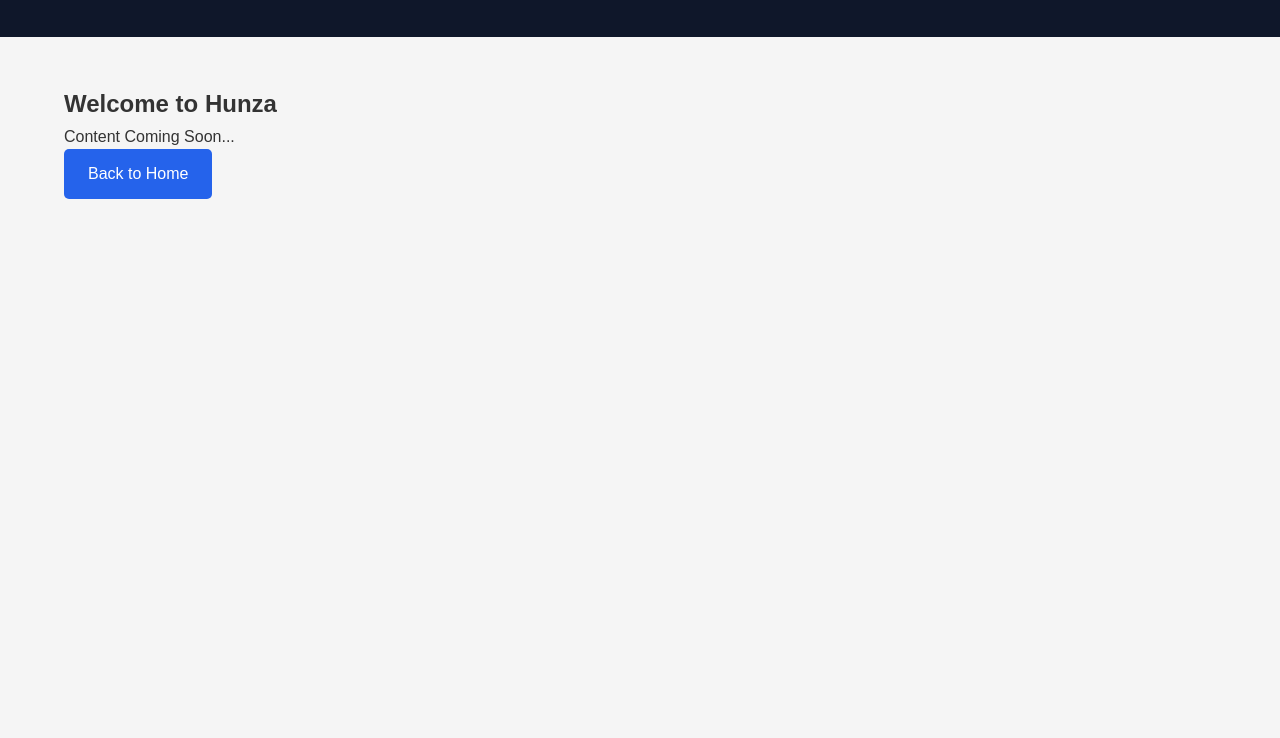
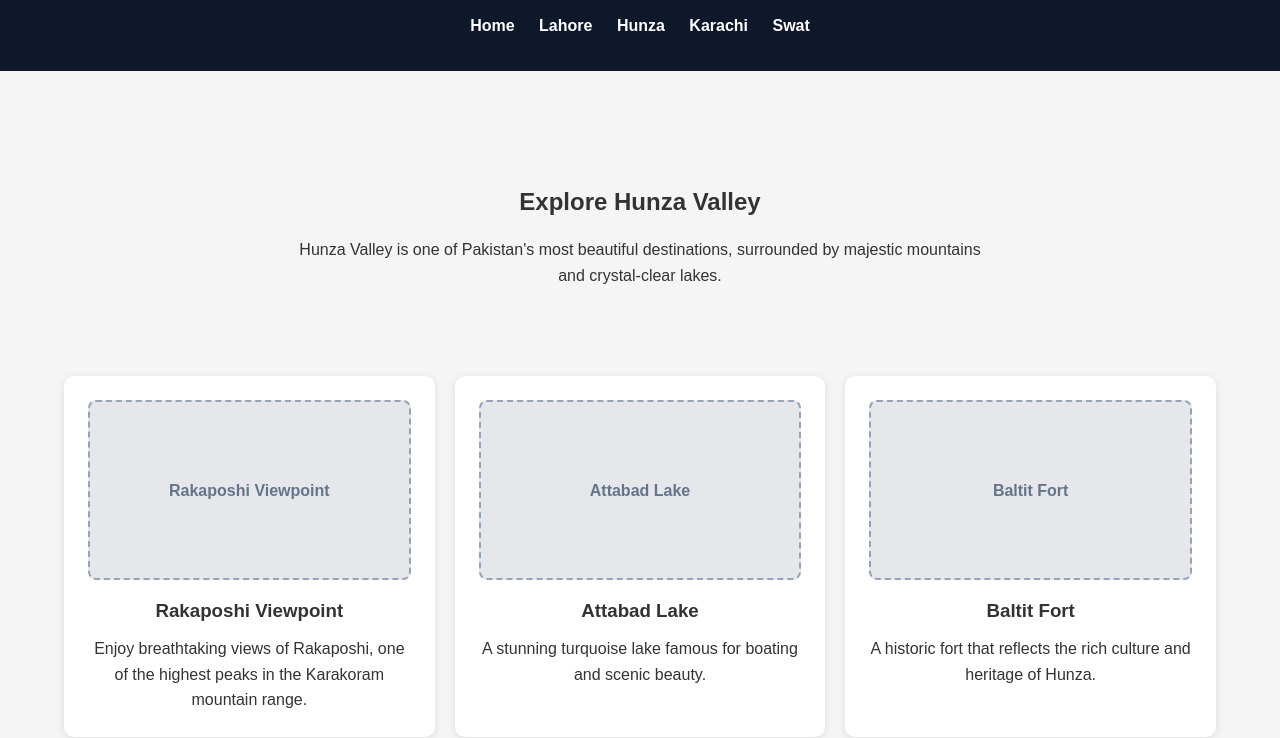
Before and after one commit to Abdullah-0024/pakvista-cicd, a website built with Parcel: page hunza.html in a window 1280 px wide. Shown: the part 86-824 px from the top of the page. Before the commit the page ends 800 px from the top, so only its background shows below. Built offline with nearby package versions, Linux system fonts and the light colour scheme.

Commit message:
Added hunza page and ci-staging

```diff
--- a/hunza.html
+++ b/hunza.html
@@ -3,21 +3,73 @@
 <head>
     <meta charset="UTF-8">
     <meta name="viewport" content="width=device-width, initial-scale=1.0">
-    <title>Hunza - PakVista</title>
+    <title>Hunza Valley</title>
     <link rel="stylesheet" href="style.css">
 </head>
 <body>
 
-    <header>
+<header>
+    <div class="container">
         <h1>Hunza Valley</h1>
-    </header>
 
-    <main class="container">
-        <h2>Welcome to Hunza</h2>
-        <p>Content Coming Soon...</p>
+        <nav>
+            <ul>
+                <li><a href="index.html">Home</a></li>
+                <li><a href="lahore.html">Lahore</a></li>
+                <li><a href="hunza.html">Hunza</a></li>
+                <li><a href="karachi.html">Karachi</a></li>
+                <li><a href="swat.html">Swat</a></li>
+            </ul>
+        </nav>
+    </div>
+</header>
 
-        <a href="index.html" class="btn">Back to Home</a>
-    </main>
+<main>
+<div class="container">
+
+<section class="hero">
+    <h2>Explore Hunza Valley</h2>
+    <p>
+        Hunza Valley is one of Pakistan's most beautiful destinations,
+        surrounded by majestic mountains and crystal-clear lakes.
+    </p>
+</section>
+
+<div class="cards">
+
+    <div class="card">
+        <div class="img-placeholder">Rakaposhi Viewpoint</div>
+        <h3>Rakaposhi Viewpoint</h3>
+        <p>
+            Enjoy breathtaking views of Rakaposhi, one of the highest peaks
+            in the Karakoram mountain range.
+        </p>
+    </div>
+
+    <div class="card">
+        <div class="img-placeholder">Attabad Lake</div>
+        <h3>Attabad Lake</h3>
+        <p>
+            A stunning turquoise lake famous for boating and scenic beauty.
+        </p>
+    </div>
+
+    <div class="card">
+        <div class="img-placeholder">Baltit Fort</div>
+        <h3>Baltit Fort</h3>
+        <p>
+            A historic fort that reflects the rich culture and heritage of Hunza.
+        </p>
+    </div>
+
+</div>
+
+</div>
+</main>
+
+<footer>
+    <p>&copy; 2026 PakVista</p>
+</footer>
 
 </body>
 </html>
```
Also changed, not shown: .github/workflows/ci-staging.yml (added), 2 other files.
